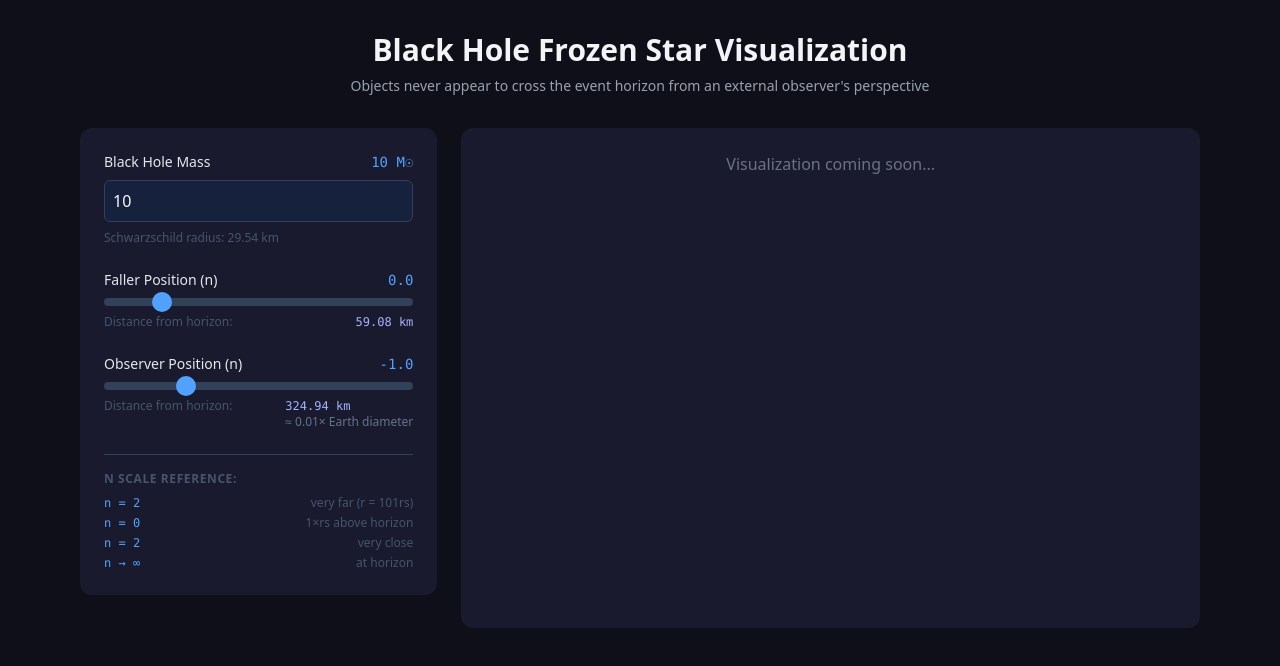
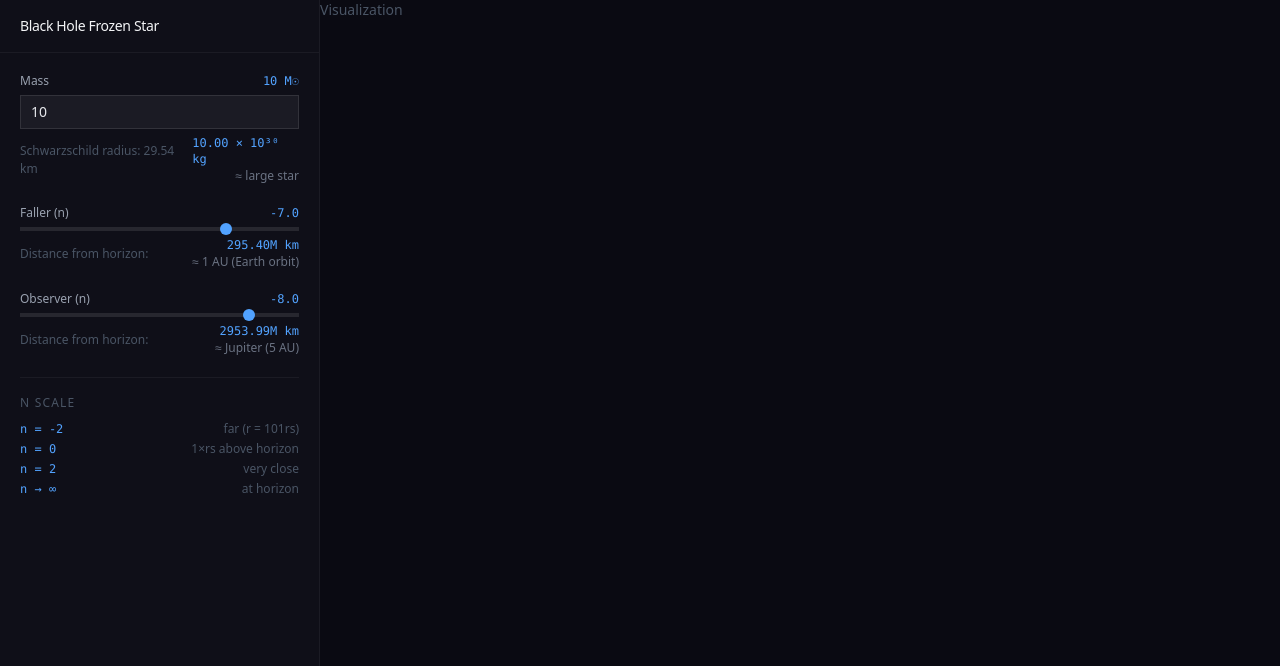
Before and after one commit to mvelinsky/frozen-stars, a Vue app: page / in a window 1280 px wide. Shown: the top 666 px of the page. Built offline with nearby package versions, Linux system fonts and the light colour scheme.

Commit message:
human mass

```diff
--- a/src/App.vue
+++ b/src/App.vue
@@ -5,8 +5,8 @@ import Controls from './components/Controls.vue'
 
 // Configuration
 const mass = ref<number>(10)
-const nFaller = ref<number>(0)
-const nObserver = ref<number>(-1)
+const nFaller = ref<number>(-7)
+const nObserver = ref<number>(-8)
 
 // Engine instance
 const engine = ref<BlackHoleEngine>(new BlackHoleEngine({
@@ -24,20 +24,9 @@ watch([nFaller, nObserver], () => {
 </script>
 
 <template>
-  <div class="min-h-screen bg-[#0f0f1a] text-gray-100">
-    <div class="max-w-6xl mx-auto px-4 py-8">
-      <header class="mb-8">
-        <h1 class="text-3xl font-bold text-center mb-2">
-          Black Hole Frozen Star Visualization
-        </h1>
-        <p class="text-center text-gray-400 text-sm max-w-2xl mx-auto">
-          Objects never appear to cross the event horizon from an external observer's perspective
-        </p>
-      </header>
-
-      <div class="grid grid-cols-1 lg:grid-cols-3 gap-6">
+  <div class="h-screen bg-[#0a0a12] text-gray-100 flex">
     <!-- Controls Sidebar -->
-        <div class="lg:col-span-1">
+    <div class="w-80 h-full bg-[#0f0f18] border-r border-white/5 flex flex-col">
       <Controls
         v-model:mass="mass"
         v-model:nFaller="nFaller"
@@ -46,10 +35,8 @@ watch([nFaller, nObserver], () => {
     </div>
 
     <!-- Visualization Area -->
-        <div class="lg:col-span-2 bg-[#1a1a2e] rounded-xl p-6 min-h-[500px]">
-          <p class="text-gray-500 text-center">Visualization coming soon...</p>
-        </div>
-      </div>
+    <div class="flex-1 bg-[#0a0a12]">
+      <p class="text-gray-600 text-sm">Visualization</p>
     </div>
   </div>
 </template>
--- a/src/components/Controls.vue
+++ b/src/components/Controls.vue
@@ -2,6 +2,7 @@
 import { computed } from 'vue'
 import { createUnits } from '../engine/units'
 import HumanReadableDistance from './HumanReadableDistance.vue'
+import HumanReadableMass from './HumanReadableMass.vue'
 
 const props = defineProps<{
   mass: number
@@ -29,32 +30,40 @@ function onUpdateObserver(value: number) {
 </script>
 
 <template>
-  <div class="p-6 space-y-6 bg-[#1a1a2e] rounded-xl">
-    <!-- Mass Input -->
-    <div class="flex flex-col gap-2">
-      <label class="flex justify-between items-center">
-        <span class="text-sm font-medium text-gray-200">Black Hole Mass</span>
-        <span class="font-mono text-sm text-blue-400">{{ mass }} M☉</span>
+  <div class="flex flex-col h-full">
+    <!-- Header -->
+    <header class="px-5 py-4 border-b border-white/5">
+      <h1 class="text-sm font-medium tracking-tight">Black Hole Frozen Star</h1>
+    </header>
+
+    <!-- Controls -->
+    <div class="flex-1 overflow-y-auto p-5 space-y-5">
+      <!-- Mass Input -->
+    <div class="flex flex-col gap-1.5">
+      <label class="flex justify-between items-center text-xs">
+        <span class="text-gray-400">Mass</span>
+        <span class="font-mono text-blue-400">{{ mass }} M☉</span>
       </label>
       <input
         type="number"
         :value="mass"
         @input="emit('update:mass', Number(($event.target as HTMLInputElement).value))"
         min="0.1"
-        max="1000"
-        step="0.1"
-        class="w-full px-2 py-2 bg-[#16213e] border border-slate-700 rounded-md text-gray-50 text-base focus:outline-none focus:border-blue-400"
+        max="999999"
+        step="1"
+        class="w-full px-2.5 py-1.5 bg-white/5 border border-white/10 text-gray-200 text-sm focus:outline-none focus:border-blue-400/50"
       />
-      <div class="text-xs text-slate-600">
-        Schwarzschild radius: {{ units.rs_km.toFixed(2) }} km
+      <div class="flex justify-between items-center">
+        <span class="text-[12px] text-gray-600">Schwarzschild radius: {{ units.rs_km.toFixed(2) }} km</span>
+        <HumanReadableMass :solar-mass="mass" />
       </div>
     </div>
 
     <!-- nFaller Slider -->
-    <div class="flex flex-col gap-2">
-      <label class="flex justify-between items-center">
-        <span class="text-sm font-medium text-gray-200">Faller Position (n)</span>
-        <span class="font-mono text-sm text-blue-400">{{ nFaller.toFixed(1) }}</span>
+    <div class="flex flex-col gap-1.5">
+      <label class="flex justify-between items-center text-xs">
+        <span class="text-gray-400">Faller (n)</span>
+        <span class="font-mono text-blue-400">{{ nFaller.toFixed(1) }}</span>
       </label>
       <input
         type="range"
@@ -63,19 +72,19 @@ function onUpdateObserver(value: number) {
         min="-10"
         max="2"
         step="0.1"
-        class="slider-reversed w-full h-2 bg-slate-700 rounded-md outline-none appearance-none cursor-pointer [&::-webkit-slider-thumb]:appearance-none [&::-webkit-slider-thumb]:w-5 [&::-webkit-slider-thumb]:h-5 [&::-webkit-slider-thumb]:bg-blue-400 [&::-webkit-slider-thumb]:rounded-full [&::-moz-range-thumb]:w-5 [&::-moz-range-thumb]:h-5 [&::-moz-range-thumb]:bg-blue-400 [&::-moz-range-thumb]:rounded-full [&::-moz-range-thumb]:border-0"
+        class="slider-reversed w-full h-1 bg-white/10 appearance-none cursor-pointer [&::-webkit-slider-thumb]:appearance-none [&::-webkit-slider-thumb]:w-3 [&::-webkit-slider-thumb]:h-3 [&::-webkit-slider-thumb]:bg-blue-400 [&::-webkit-slider-thumb]:rounded-full [&::-moz-range-thumb]:w-3 [&::-moz-range-thumb]:h-3 [&::-moz-range-thumb]:bg-blue-400 [&::-moz-range-thumb]:rounded-full [&::-moz-range-thumb]:border-0"
       />
-      <div class="flex justify-between text-xs text-slate-400">
-        <span class="text-slate-600">Distance from horizon:</span>
+      <div class="flex justify-between items-center">
+        <span class="text-[12px] text-gray-600">Distance from horizon:</span>
         <HumanReadableDistance :solar-mass="mass" :n="nFaller" />
       </div>
     </div>
 
     <!-- nObserver Slider -->
-    <div class="flex flex-col gap-2">
-      <label class="flex justify-between items-center">
-        <span class="text-sm font-medium text-gray-200">Observer Position (n)</span>
-        <span class="font-mono text-sm text-blue-400">{{ nObserver.toFixed(1) }}</span>
+    <div class="flex flex-col gap-1.5">
+      <label class="flex justify-between items-center text-xs">
+        <span class="text-gray-400">Observer (n)</span>
+        <span class="font-mono text-blue-400">{{ nObserver.toFixed(1) }}</span>
       </label>
       <input
         type="range"
@@ -84,35 +93,36 @@ function onUpdateObserver(value: number) {
         min="-10"
         max="2"
         step="0.1"
-        class="slider-reversed w-full h-2 bg-slate-700 rounded-md outline-none appearance-none cursor-pointer [&::-webkit-slider-thumb]:appearance-none [&::-webkit-slider-thumb]:w-5 [&::-webkit-slider-thumb]:h-5 [&::-webkit-slider-thumb]:bg-blue-400 [&::-webkit-slider-thumb]:rounded-full [&::-moz-range-thumb]:w-5 [&::-moz-range-thumb]:h-5 [&::-moz-range-thumb]:bg-blue-400 [&::-moz-range-thumb]:rounded-full [&::-moz-range-thumb]:border-0"
+        class="slider-reversed w-full h-1 bg-white/10 appearance-none cursor-pointer [&::-webkit-slider-thumb]:appearance-none [&::-webkit-slider-thumb]:w-3 [&::-webkit-slider-thumb]:h-3 [&::-webkit-slider-thumb]:bg-blue-400 [&::-webkit-slider-thumb]:rounded-full [&::-moz-range-thumb]:w-3 [&::-moz-range-thumb]:h-3 [&::-moz-range-thumb]:bg-blue-400 [&::-moz-range-thumb]:rounded-full [&::-moz-range-thumb]:border-0"
       />
-      <div class="flex justify-between text-xs text-slate-400">
-        <span class="text-slate-600">Distance from horizon:</span>
+      <div class="flex justify-between items-center">
+        <span class="text-[12px] text-gray-600">Distance from horizon:</span>
         <HumanReadableDistance :solar-mass="mass" :n="nObserver" />
       </div>
     </div>
 
     <!-- Scale Reference -->
-    <div class="mt-4 pt-4 border-t border-slate-700">
-      <div class="text-xs font-semibold text-slate-600 mb-2 uppercase tracking-wider">n scale reference:</div>
-      <div class="flex flex-col gap-1">
-        <div class="flex justify-between text-xs">
+    <div class="pt-4 mt-2 border-t border-white/5">
+      <div class="text-[12px] font-medium text-gray-600 mb-2 uppercase tracking-widest">n scale</div>
+      <div class="flex flex-col gap-0.5 text-[12px]">
+        <div class="flex justify-between">
+          <span class="font-mono text-blue-400">n = -2</span>
+          <span class="text-gray-600">far (r = 101rs)</span>
+        </div>
+        <div class="flex justify-between">
+          <span class="font-mono text-blue-400">n = 0</span>
+          <span class="text-gray-600">1×rs above horizon</span>
+        </div>
+        <div class="flex justify-between">
           <span class="font-mono text-blue-400">n = 2</span>
-          <span class="text-slate-600">very far (r = 101rs)</span>
+          <span class="text-gray-600">very close</span>
         </div>
-        <div class="flex justify-between text-xs">
-          <span class="font-mono text-blue-400">n = 0</span>
-          <span class="text-slate-600">1×rs above horizon</span>
-        </div>
-        <div class="flex justify-between text-xs">
-          <span class="font-mono text-blue-400">n = 2</span>
-          <span class="text-slate-600">very close</span>
-        </div>
-        <div class="flex justify-between text-xs">
+        <div class="flex justify-between">
           <span class="font-mono text-blue-400">n → ∞</span>
-          <span class="text-slate-600">at horizon</span>
+          <span class="text-gray-600">at horizon</span>
         </div>
       </div>
+    </div>
     </div>
   </div>
 </template>
--- a/src/components/HumanReadableDistance.vue
+++ b/src/components/HumanReadableDistance.vue
@@ -63,8 +63,8 @@ const approximateExample = computed(() => {
 </script>
 
 <template>
-  <div class="flex flex-col">
-    <span class="font-mono text-indigo-300">{{ formattedDistance }}</span>
-    <span class="text-xs text-slate-500">{{ approximateExample }}</span>
+  <div class="flex flex-col items-end">
+    <span class="font-mono text-blue-400 text-xs">{{ formattedDistance }}</span>
+    <span v-if="approximateExample" class="text-[12px] text-gray-500">{{ approximateExample }}</span>
   </div>
 </template>
--- /dev/null
+++ b/src/components/HumanReadableMass.vue
@@ -0,0 +1,49 @@
+<script setup lang="ts">
+import { computed } from 'vue'
+import { M_SUN } from '../engine/units'
+
+const props = defineProps<{
+  solarMass: number
+}>()
+
+const massKg = computed(() => props.solarMass * M_SUN)
+
+const formattedMass = computed(() => {
+  const kg = massKg.value
+  if (kg >= 1e30) return `${(kg / 1.989e30).toFixed(2)} × 10³⁰ kg`
+  return `${kg.toExponential(2)} kg`
+})
+
+const approximateExample = computed(() => {
+  const m = props.solarMass
+
+  if (m < 0.1) return '≈ very small'
+  if (m < 0.5) return '≈ small star'
+  if (m < 1) return '≈ red dwarf'
+  if (m < 1.5) return '≈ Sun-like star'
+  if (m < 3) return '≈ Sirius A (2.0 M☉)'
+  if (m < 8) return '≈ B-type star'
+  if (m < 15) return '≈ large star'
+  if (m < 25) return '≈ Rigel (20 M☉)'
+  if (m < 40) return '≈ very massive star'
+  if (m < 60) return '≈ Eta Carinae (~50 M☉)'
+  if (m < 100) return '≈ stellar black hole'
+  if (m < 500) return '≈ intermediate black hole'
+  if (m < 1000) return '≈ large intermediate black hole'
+  if (m < 5000) return '≈ small supermassive black hole'
+  if (m < 10000) return '≈ Sgr A* (~4M M☉)'
+  if (m < 50000) return '≈ typical galactic center'
+  if (m < 100000) return '≈ M87* (~6.5B M☉)'
+  if (m < 500000) return '≈ large supermassive black hole'
+  if (m < 1000000) return '≈ monster black hole'
+
+  return `≈ ${(m / 1e6).toFixed(2)}M M☉`
+})
+</script>
+
+<template>
+  <div class="flex flex-col items-end">
+    <span class="font-mono text-blue-400 text-xs">{{ formattedMass }}</span>
+    <span class="text-[12px] text-gray-500">{{ approximateExample }}</span>
+  </div>
+</template>
```
Lines whose indentation alone changed are shown as unchanged.
